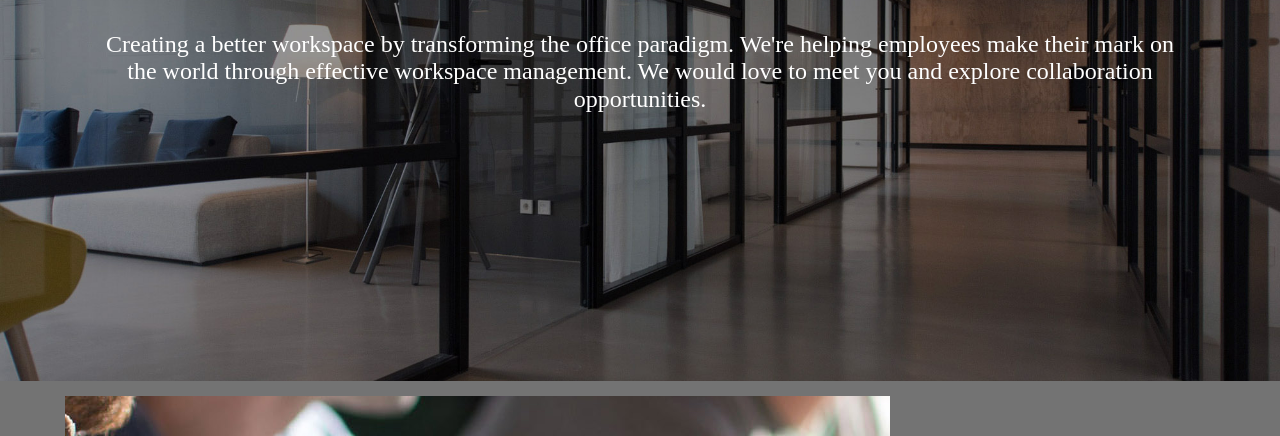
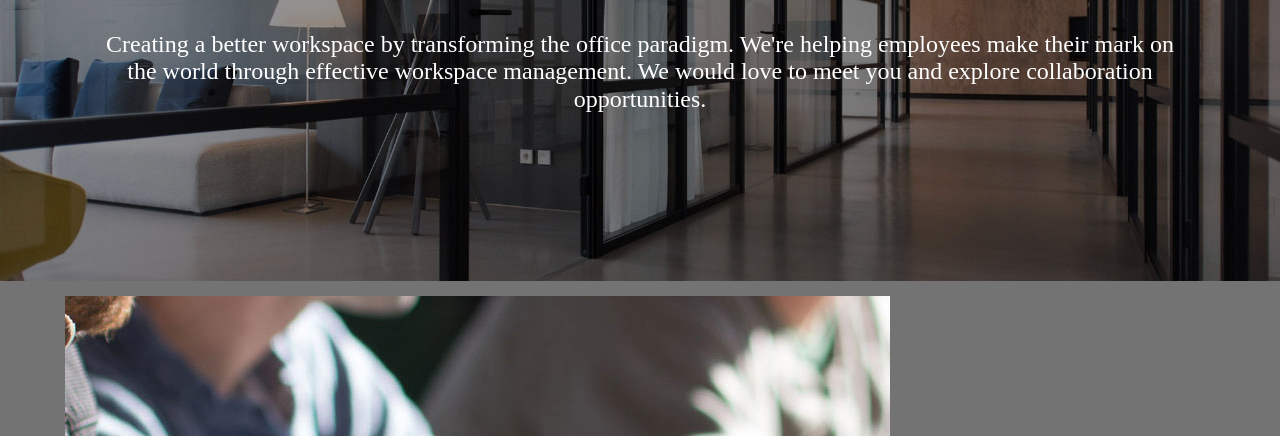
Before and after one commit to kaitlynchee27/hw3_2025, a plain HTML site: page index.html in a window 1280 px wide. Shown: the part 170-606 px from the top of the page. Drawn offline with Linux system fonts and the light colour scheme.

Commit message:
Add files via upload

```diff
--- a/css/style.css
+++ b/css/style.css
@@ -147,8 +147,8 @@ first div in the grid  and place it in the grid. */
 .container>:first-child{
      grid-column: 1/-1;
      background-image: url('../images/header.jpg');
-     min-height: 500px;
-     background-size: cover;
+     min-height: 400px;
+     /* background-size: cover; */
      background-position: center;
      background-repeat: no-repeat;
      background-attachment: fixed;
```
